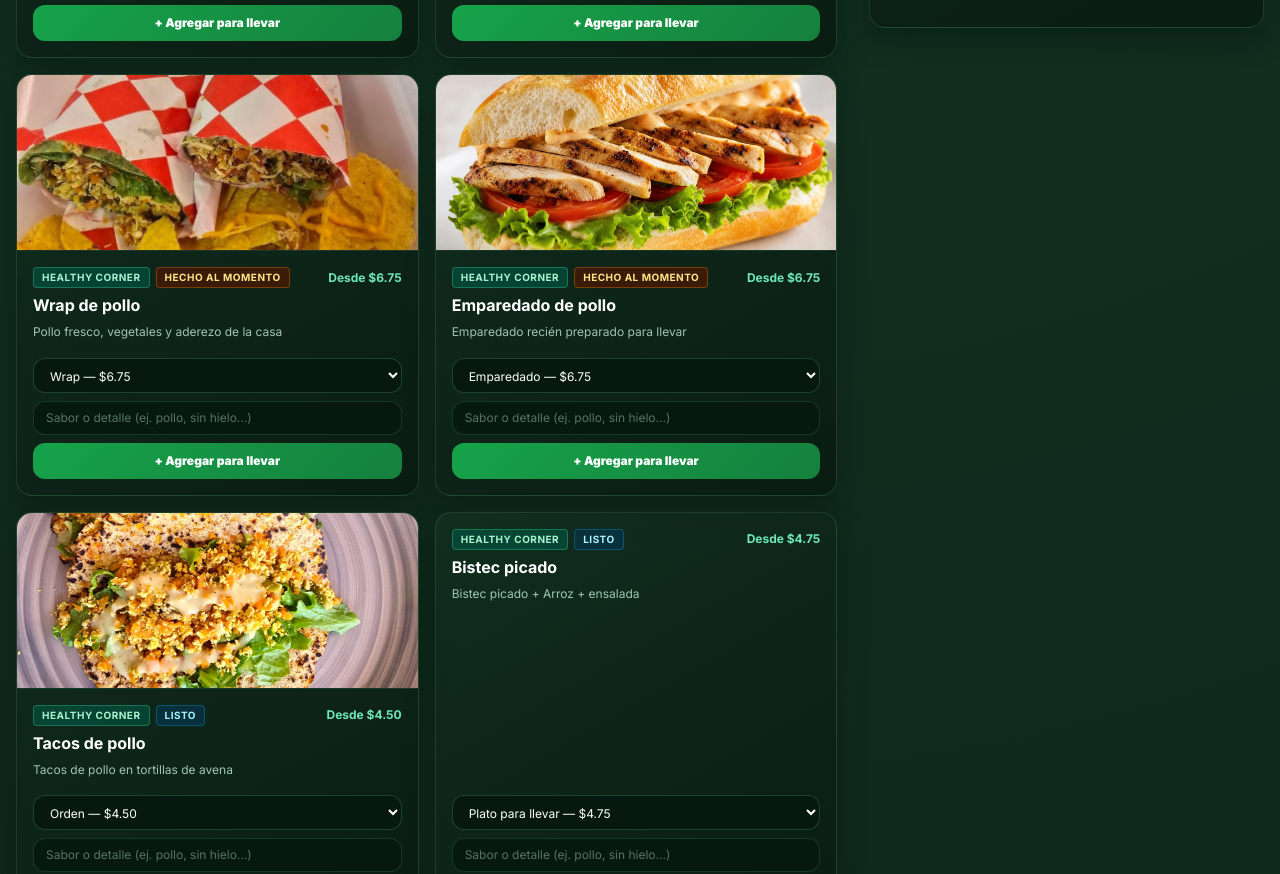
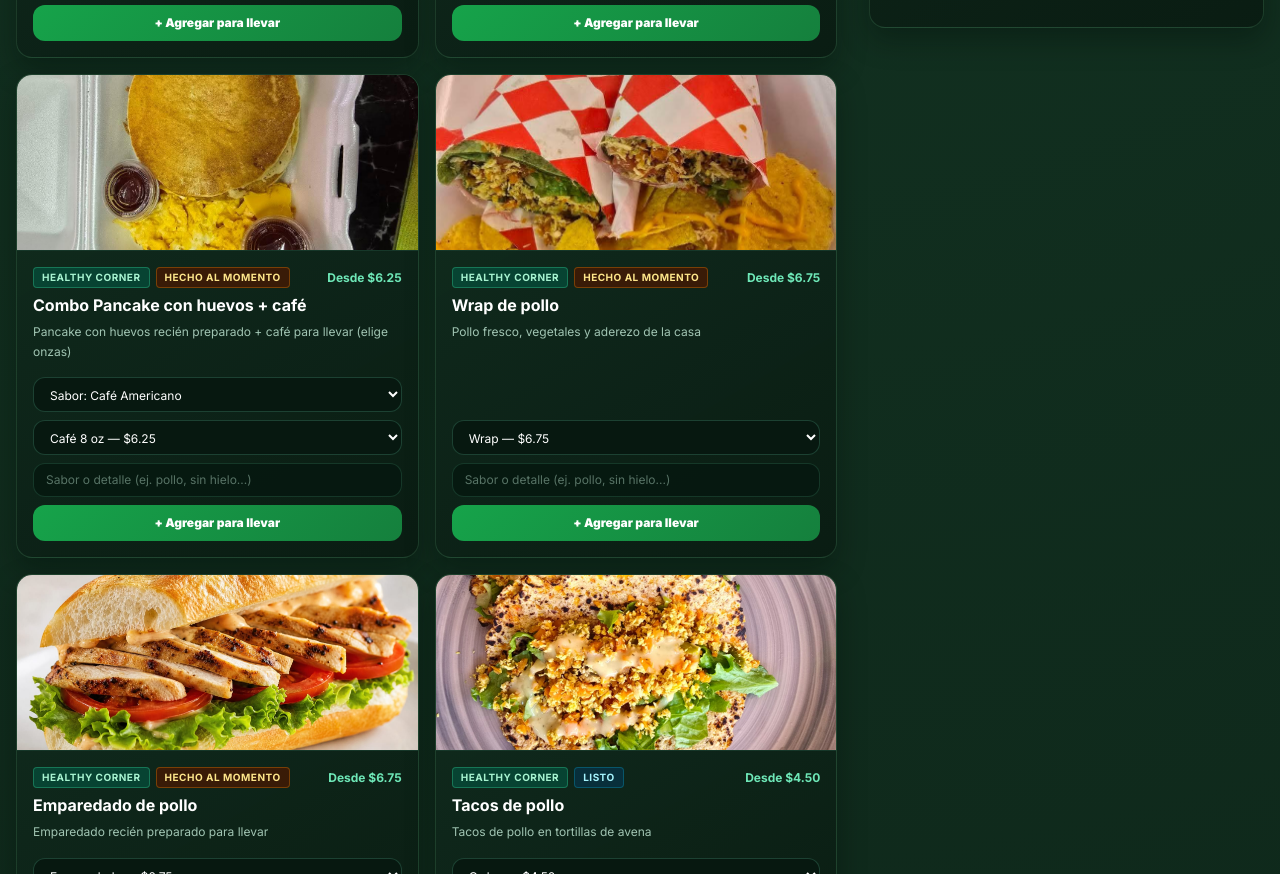
Before and after one commit to contactohackflixlab-beep/healthy-corner-true-brew, a plain HTML site: page index.html in a window 1280 px wide. Shown: the part 1132-2006 px from the top of the page. Drawn offline with nearby package versions, Linux system fonts and the light colour scheme.

Commit message:
Update index.html

```diff
--- a/index.html
+++ b/index.html
@@ -242,6 +242,21 @@
         { id: 'hc-1', cat: 'healthy', prepTipo: 'listo', prepEtiqueta: 'Listo rápido', marca: 'Healthy Corner', nombre: 'Café + Empanada', img: 'cafe-mas-empanada.jpg.jpe', desc: 'Café Americano + Empanada de Pollo o Piña', opciones: [{ label: 'Combo estándar', precio: 2.50 }] },
         { id: 'hc-2', cat: 'healthy', prepTipo: 'listo', prepEtiqueta: 'Listo rápido', marca: 'Healthy Corner', nombre: 'Café + Dulce', img: 'cafe-mas-dulce.jpg.jpe', desc: 'Café Americano + Dulce de Zanahoria (con café True Brew)', opciones: [{ label: 'Combo estándar', precio: 2.50 }] },
         { id: 'hc-3', cat: 'healthy', prepTipo: 'al-momento', prepEtiqueta: 'Hecho al momento', marca: 'Healthy Corner', nombre: 'Pancake con huevos', img: 'pancake-con-huevos.jpg.jpeg', desc: 'Desayuno para llevar recién preparado', opciones: [{ label: 'Orden', precio: 5.00 }] },
+        {
+          id: 'hc-3-combo',
+          cat: 'healthy',
+          prepTipo: 'al-momento',
+          prepEtiqueta: 'Hecho al momento',
+          marca: 'Healthy Corner',
+          nombre: 'Combo Pancake con huevos + café',
+          img: 'pancake-con-huevos.jpg.jpeg',
+          desc: 'Pancake con huevos recién preparado + café para llevar (elige onzas)',
+          sabores: ['Café Americano', 'Café con Leche'],
+          opciones: [
+            { label: 'Café 8 oz', precio: 6.25 },
+            { label: 'Café 12 oz', precio: 6.75 }
+          ]
+        },
         { id: 'hc-4', cat: 'healthy', prepTipo: 'al-momento', prepEtiqueta: 'Hecho al momento', marca: 'Healthy Corner', nombre: 'Wrap de pollo', img: 'wrap-de-pollo.jpg.jpeg', desc: 'Pollo fresco, vegetales y aderezo de la casa', opciones: [{ label: 'Wrap', precio: 6.75 }] },
         { id: 'hc-5', cat: 'healthy', prepTipo: 'al-momento', prepEtiqueta: 'Hecho al momento', marca: 'Healthy Corner', nombre: 'Emparedado de pollo', img: 'emparedado-de-pollo.jpg.jpeg', desc: 'Emparedado recién preparado para llevar', opciones: [{ label: 'Emparedado', precio: 6.75 }] },
         { id: 'hc-6', cat: 'healthy', prepTipo: 'listo', prepEtiqueta: 'Listo', marca: 'Healthy Corner', nombre: 'Tacos de pollo', img: 'tacos-de-pollo.jpg.jpeg', desc: 'Tacos de pollo en tortillas de avena', opciones: [{ label: 'Orden', precio: 4.50 }] },
```
